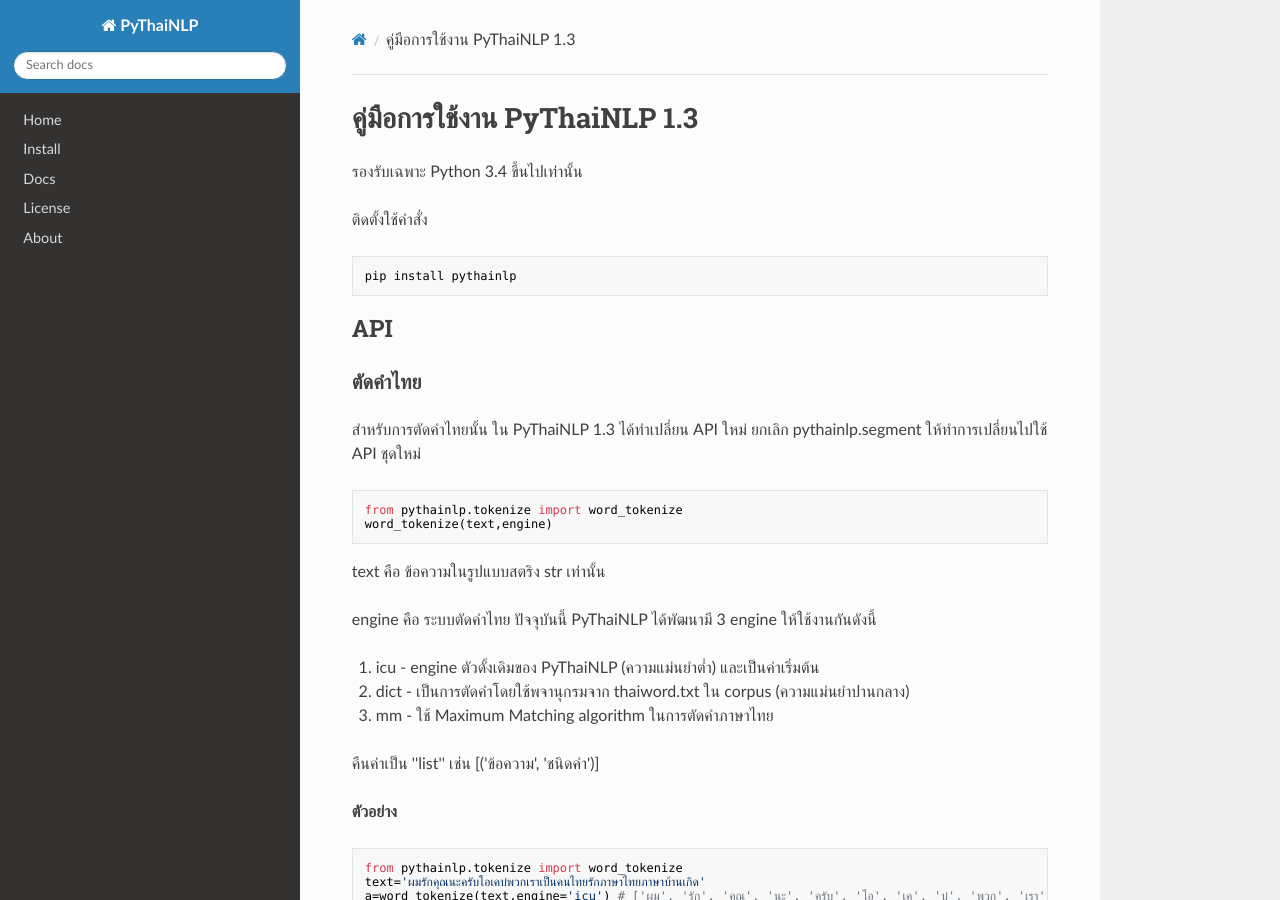
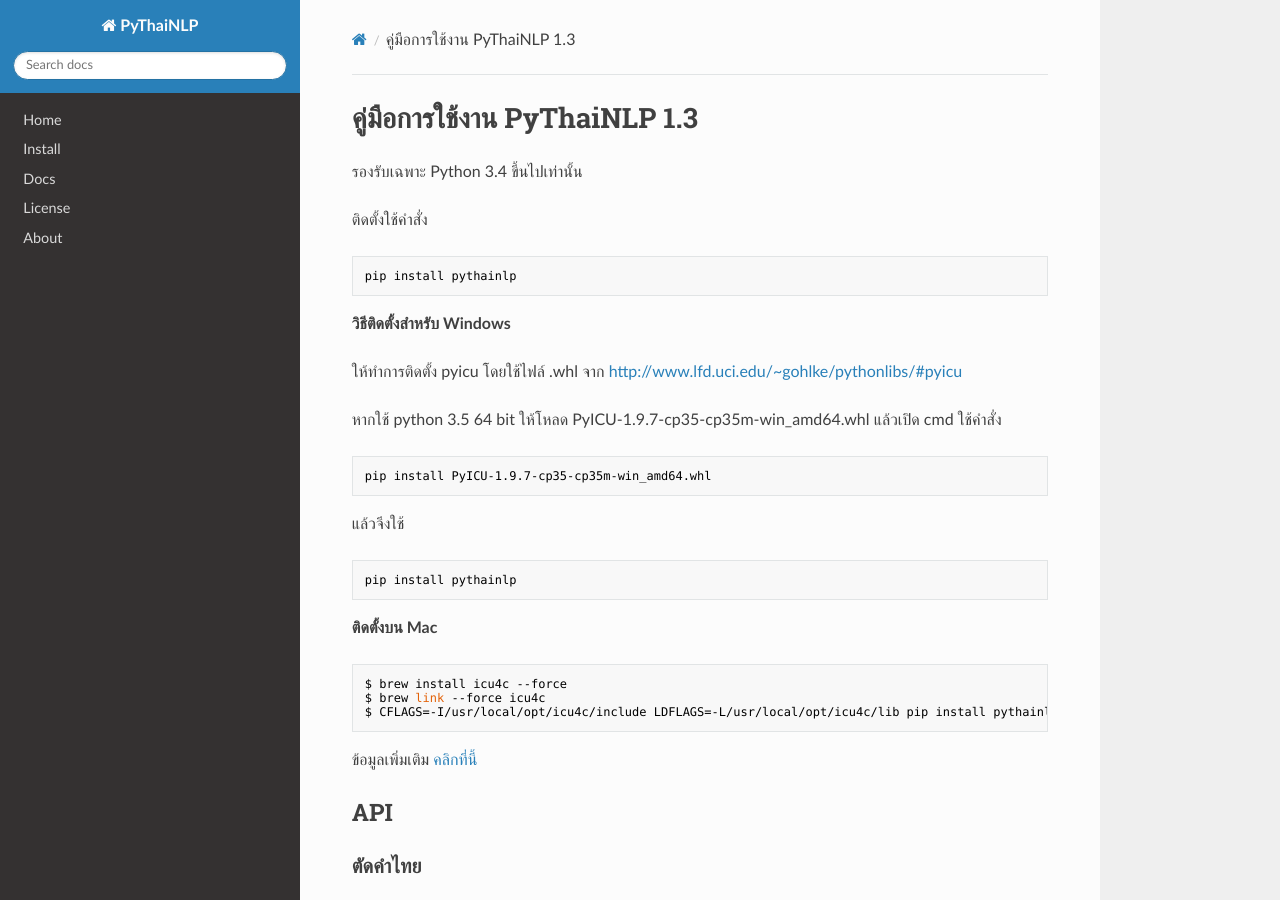
Before and after one commit to PyThaiNLP/pythainlp, an MkDocs documentation site: the page built from docs/pythainlp-1-3-thai.md, in a window 1280 px wide and 900 px high. Built offline with MkDocs 1.6.1, drawn with Linux system fonts in a browser that asks for light colours; nearby versions of some CDN libraries; old or Windows-style settings are respelled for this version of MkDocs.

Commit message:
update docs

````diff
--- a/docs/pythainlp-1-3-thai.md
+++ b/docs/pythainlp-1-3-thai.md
@@ -7,6 +7,32 @@
 ```
 pip install pythainlp
 ```
+
+**วิธีติดตั้งสำหรับ Windows**
+
+ให้ทำการติดตั้ง pyicu โดยใช้ไฟล์ .whl จาก [http://www.lfd.uci.edu/~gohlke/pythonlibs/#pyicu](http://www.lfd.uci.edu/~gohlke/pythonlibs/#pyicu)
+
+หากใช้ python 3.5 64 bit ให้โหลด PyICU‑1.9.7‑cp35‑cp35m‑win_amd64.whl แล้วเปิด cmd ใช้คำสั่ง
+
+```
+pip install PyICU‑1.9.7‑cp35‑cp35m‑win_amd64.whl
+```
+
+แล้วจึงใช้
+
+```
+pip install pythainlp
+```
+
+**ติดตั้งบน Mac**
+
+```sh
+$ brew install icu4c --force
+$ brew link --force icu4c
+$ CFLAGS=-I/usr/local/opt/icu4c/include LDFLAGS=-L/usr/local/opt/icu4c/lib pip install pythainlp
+```
+
+ข้อมูลเพิ่มเติม [คลิกที่นี้](https://medium.com/data-science-cafe/install-polyglot-on-mac-3c90445abc1f#.rdfrorxjx)
 
 ## API
 
````
Also changed, not shown: README.md (+16 -1 lines).
